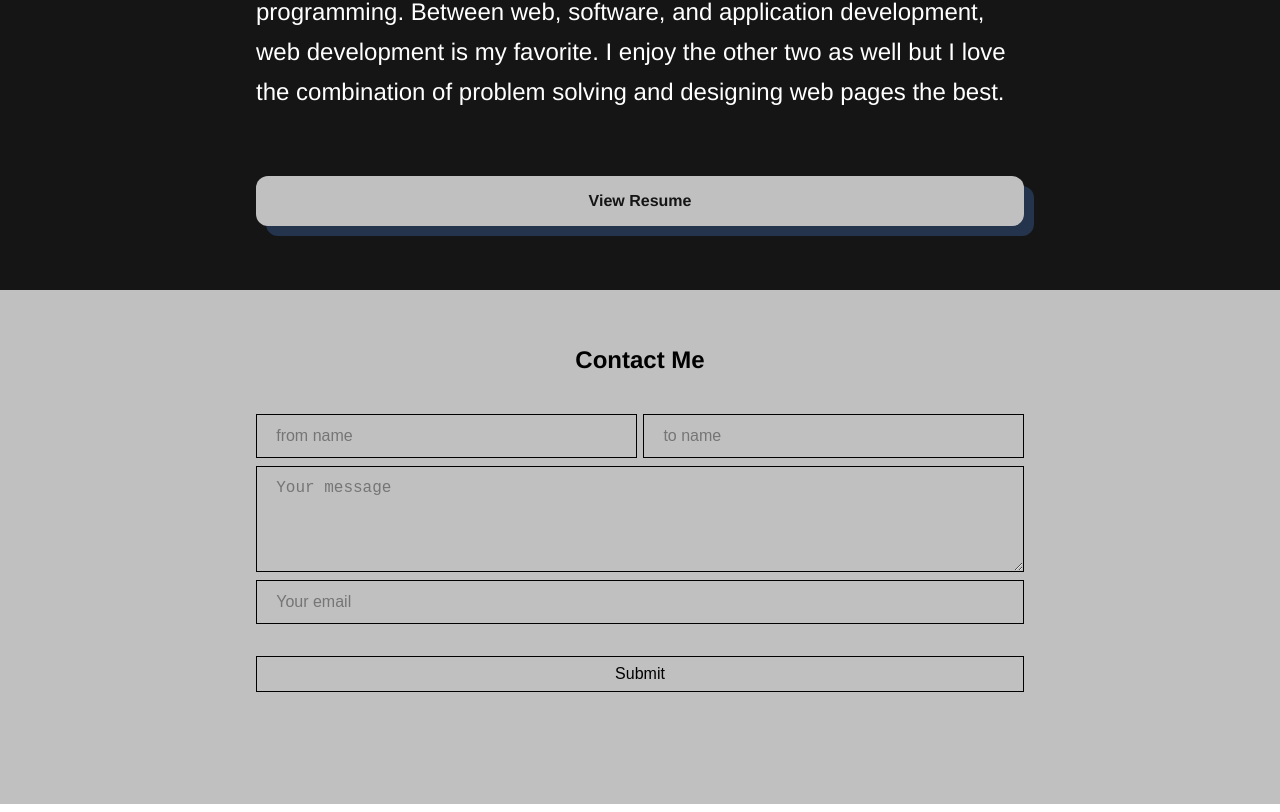
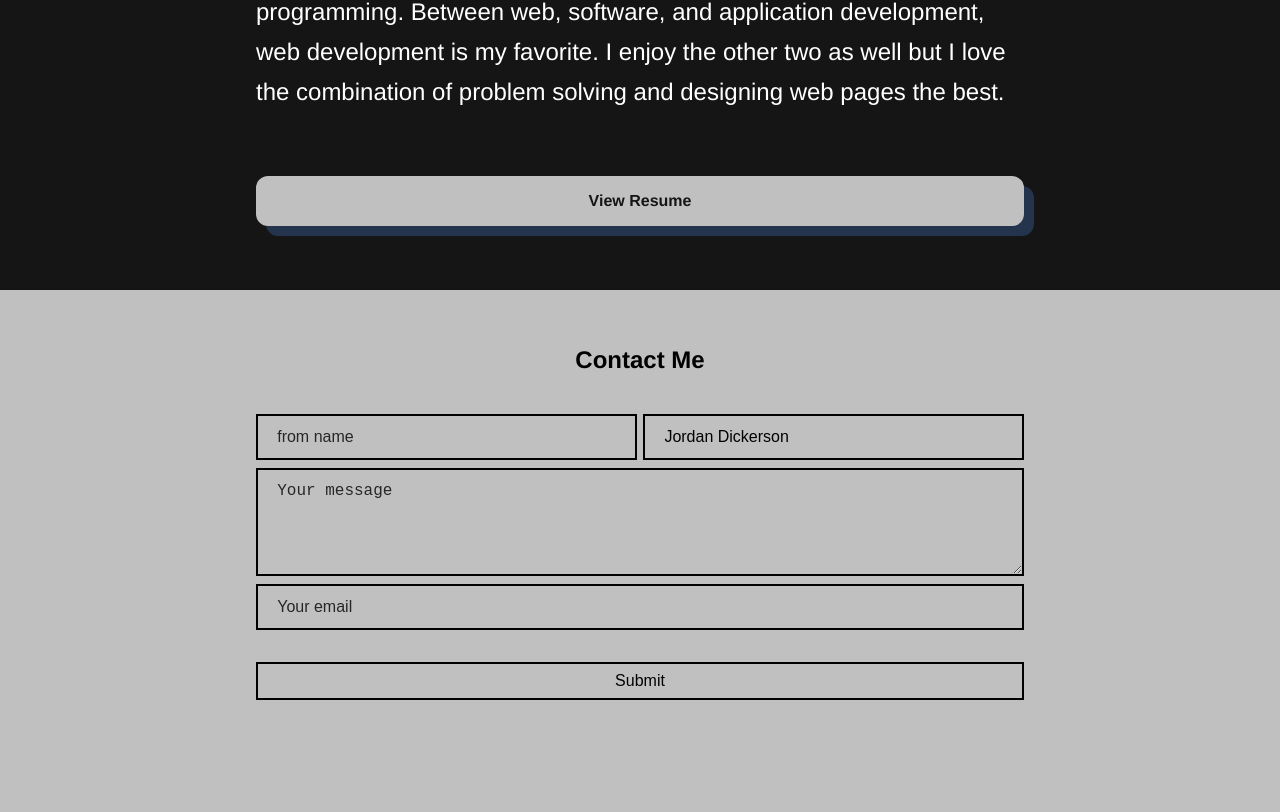
Before and after one commit to JordanDickersonRev/My_PortfolioSite, a React (Create React App) app: page / in a window 1280 px wide. Shown: the part 2051-2863 px from the top of the page. Built offline with nearby package versions, Linux system fonts and the light colour scheme.

Commit message:
added disable prop for to name input field

```diff
--- a/src/App.css
+++ b/src/App.css
@@ -210,7 +210,7 @@ h2, h3, p{color:#000000;}
   padding: 1vh 0vw;
   font-size: 2vh;
   width: 60vw;
-  border: 0.1vh solid #000000;
+  border: 0.3vh solid #000000;
   background:#c0c0c0;
   color: #000000;
   cursor: pointer;
@@ -222,9 +222,14 @@ h2, h3, p{color:#000000;}
   text-align: left;
   padding: 1.5vh 1.5vw;
   font-size: 2vh;
-  border: 0.1vh solid #000000;
+  border: 0.3vh solid #000000;
   background:#c0c0c0;
   color: #000000;
+}
+
+::placeholder {
+  color: #000000;
+  opacity: 80%;
 }
 
 .contact-item3 {
--- a/src/pages/contact.js
+++ b/src/pages/contact.js
@@ -5,7 +5,7 @@ function Contact(){
 
     const [toSend, setToSend] = useState({
         from_name: '',
-        to_name: '',
+        to_name: 'Jordan Dickerson',
         message: '',
         reply_to: '',
     })
@@ -48,6 +48,7 @@ function Contact(){
                         type='text'
                         name='to_name'
                         placeholder='to name'
+                        disabled
                         value={toSend.to_name}
                         onChange={handleChange}
                     />
```
